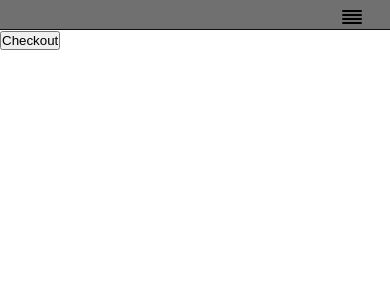
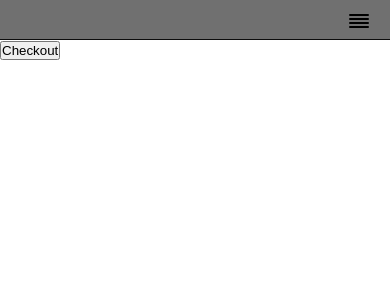
Before and after one commit to Team-TrailBlazers/Mental-Ease-Fronted, a React (Vite) app: page /stripe in a window 390 px wide. Shown: the top 300 px of the page. Built offline with nearby package versions, Linux system fonts and the light colour scheme.

Commit message:
increased the nav bar

```diff
--- a/src/Components/NavBar/navbar.css
+++ b/src/Components/NavBar/navbar.css
@@ -17,6 +17,7 @@ nav ul{
 nav ul li{
     cursor: pointer;
     color: black;
+    font-size: 1.2rem;
 }
 
 .burger {
@@ -27,12 +28,15 @@ nav ul li{
     nav{
         display: flex;
         justify-content: flex-end;
+        min-height: 2.5rem;
     }
     .burger {
         display: block;
         position: absolute;
-        top: 0.3rem;
-        right: 1.6rem;
+        top: 0.2rem;
+        right: 1.2rem; ;
+        font-size: 2rem;
+        font-weight: bold;
     }
 
     nav ul {
```
